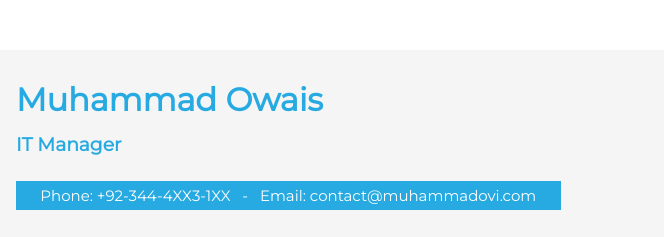
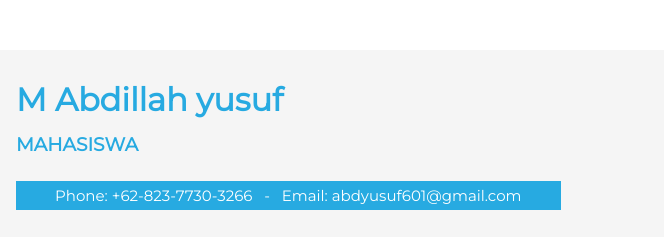
Before and after one commit to D12ysf/yusuf, a plain HTML site: page index.html in a window 1280 px wide. Shown: the top 237 px of the page, 390-1055 px from the left. Drawn offline with Linux system fonts and the light colour scheme.

Commit message:
Update index.html

```diff
--- a/index.html
+++ b/index.html
@@ -12,10 +12,10 @@
     <div class="photo-and-name">
         <img src="profile.png" class="photo" alt="Profile Picture">
         <div class="contact-info-box">
-            <h1 class="name">Muhammad Owais</h1>
+            <h1 class="name">M Abdillah yusuf</h1>
             <br>
-            <h3 class="job-title">IT Manager</h3>
-            <p class="contact-details">Phone: +92-344-4XX3-1XX &nbsp; - &nbsp; Email: contact@muhammadovi.com</p>
+            <h3 class="job-title">MAHASISWA</h3>
+            <p class="contact-details">Phone: +62-823-7730-3266 &nbsp; - &nbsp; Email: abdyusuf601@gmail.com</p>
         </div>
     </div>
     <div id="objective">
```
